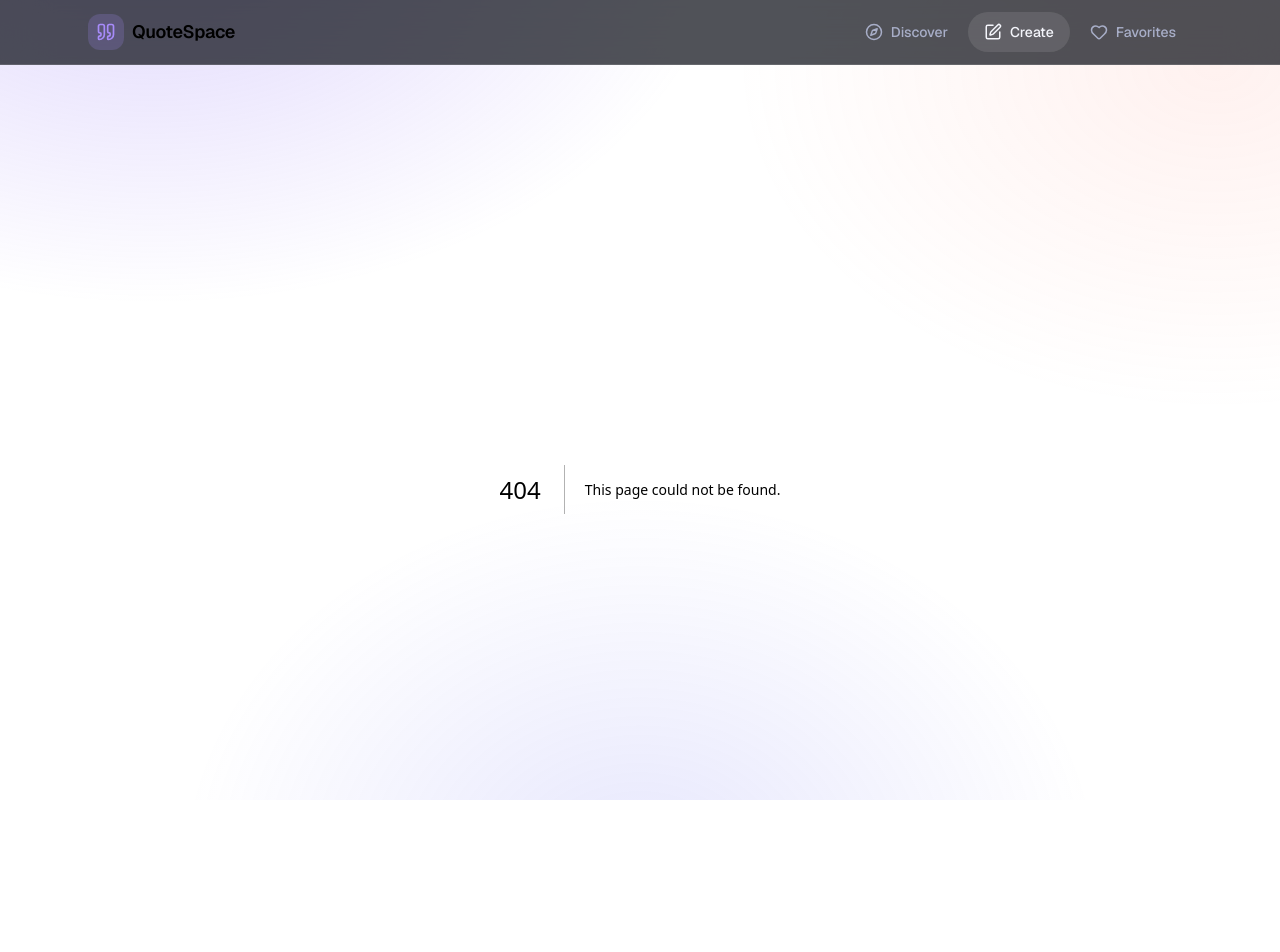
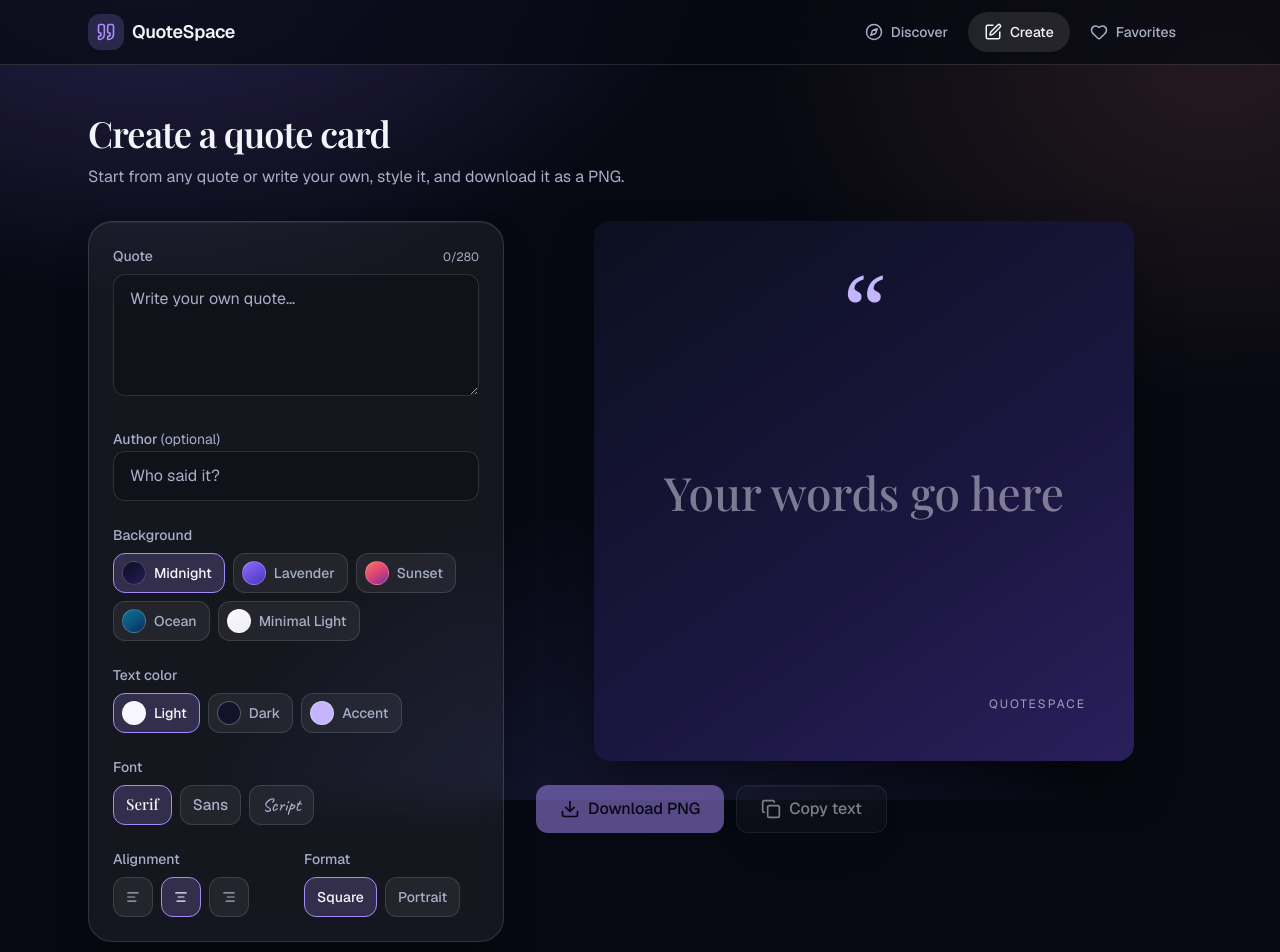
Before and after one commit to abdirahmanliiban79-arch/Qoutes-app, a Next.js app: page /create in a window 1280 px wide. Before the commit this address had no page. Shown: the top 952 px of the page. Built offline with nearby package versions, Linux system fonts and the light colour scheme; a web font is replaced by a local one.

Commit message:
feat: add quote card editor and create page

```diff
--- /dev/null
+++ b/src/app/create/page.tsx
@@ -0,0 +1,21 @@
+import type { Metadata } from "next";
+import { Suspense } from "react";
+import CreatorLoader from "@/components/creator/CreatorLoader";
+
+export const metadata: Metadata = { title: "Create a quote card" };
+
+export default function CreatePage() {
+  return (
+    <div className="space-y-8 pt-6">
+      <header>
+        <h1 className="font-serif text-4xl font-semibold tracking-tight">Create a quote card</h1>
+        <p className="mt-3 max-w-xl text-muted">
+          Start from any quote or write your own, style it, and download it as a PNG.
+        </p>
+      </header>
+      <Suspense fallback={<div aria-hidden className="glass h-96 animate-pulse rounded-3xl" />}>
+        <CreatorLoader />
+      </Suspense>
+    </div>
+  );
+}
--- /dev/null
+++ b/src/components/creator/CreatorLoader.tsx
@@ -0,0 +1,11 @@
+"use client";
+
+import { useSearchParams } from "next/navigation";
+import { getQuoteById } from "@/lib/quote-utils";
+import QuoteCardEditor from "./QuoteCardEditor";
+
+/** Reads `?quote=<id>`; unknown or missing ids fall back to a blank editor. */
+export default function CreatorLoader() {
+  const quote = getQuoteById(useSearchParams().get("quote"));
+  return <QuoteCardEditor key={quote?.id ?? "blank"} initialQuote={quote} />;
+}
--- /dev/null
+++ b/src/components/creator/QuoteCardEditor.tsx
@@ -0,0 +1,218 @@
+"use client";
+
+import { AlignCenter, AlignLeft, AlignRight, type LucideIcon } from "lucide-react";
+import { useRef, useState, type ReactNode } from "react";
+import type { Quote } from "@/types/quote";
+import {
+  BACKGROUNDS,
+  FONTS,
+  FORMATS,
+  MAX_AUTHOR_LENGTH,
+  MAX_QUOTE_LENGTH,
+  resolveTextColor,
+  type Alignment,
+  type BackgroundId,
+  type CardSettings,
+  type FontId,
+  type FormatId,
+  type TextTone,
+} from "./card-options";
+import ExportActions from "./ExportActions";
+import QuoteCardPreview from "./QuoteCardPreview";
+
+const ALIGNMENTS: { id: Alignment; label: string; icon: LucideIcon }[] = [
+  { id: "left", label: "Align left", icon: AlignLeft },
+  { id: "center", label: "Align center", icon: AlignCenter },
+  { id: "right", label: "Align right", icon: AlignRight },
+];
+
+const TONES: { id: TextTone; label: string }[] = [
+  { id: "light", label: "Light" },
+  { id: "dark", label: "Dark" },
+  { id: "accent", label: "Accent" },
+];
+
+function Field({ label, children }: { label: string; children: ReactNode }) {
+  return (
+    <div role="group" aria-label={label} className="space-y-2">
+      <p className="text-sm font-medium text-muted">{label}</p>
+      {children}
+    </div>
+  );
+}
+
+function optionClass(selected: boolean) {
+  return `inline-flex h-10 items-center justify-center gap-2 rounded-xl border px-3 text-sm font-medium transition-colors ${
+    selected
+      ? "border-violet bg-violet/20 text-ink"
+      : "border-glass-border bg-glass text-muted hover:bg-glass-strong hover:text-ink"
+  }`;
+}
+
+const inputClass =
+  "w-full rounded-xl border border-glass-border bg-black/20 px-4 py-3 text-ink placeholder:text-muted";
+
+export default function QuoteCardEditor({ initialQuote }: { initialQuote?: Quote }) {
+  const [settings, setSettings] = useState<CardSettings>({
+    text: initialQuote?.text ?? "",
+    author: initialQuote?.author ?? "",
+    background: "midnight",
+    tone: "light",
+    font: "serif",
+    align: "center",
+    format: "square",
+  });
+  const cardRef = useRef<HTMLDivElement>(null);
+
+  const update = <K extends keyof CardSettings>(key: K, value: CardSettings[K]) =>
+    setSettings((current) => ({ ...current, [key]: value }));
+
+  const chooseBackground = (background: BackgroundId) =>
+    setSettings((current) => ({
+      ...current,
+      background,
+      // Keep text readable: pick the preset's natural text tone unless accent is chosen.
+      tone: current.tone === "accent" ? "accent" : BACKGROUNDS[background].defaultText,
+    }));
+
+  return (
+    <div className="grid items-start gap-8 lg:grid-cols-[minmax(0,26rem)_minmax(0,1fr)]">
+      <div className="glass space-y-6 rounded-3xl p-5 sm:p-6">
+        <div className="space-y-2">
+          <div className="flex items-baseline justify-between">
+            <label htmlFor="quote-text" className="text-sm font-medium text-muted">
+              Quote
+            </label>
+            <span className="text-xs text-muted" aria-live="polite">
+              {settings.text.length}/{MAX_QUOTE_LENGTH}
+            </span>
+          </div>
+          <textarea
+            id="quote-text"
+            value={settings.text}
+            maxLength={MAX_QUOTE_LENGTH}
+            rows={4}
+            placeholder="Write your own quote…"
+            onChange={(event) => update("text", event.target.value)}
+            className={`${inputClass} resize-y`}
+          />
+        </div>
+
+        <div className="space-y-2">
+          <label htmlFor="quote-author" className="text-sm font-medium text-muted">
+            Author <span className="font-normal">(optional)</span>
+          </label>
+          <input
+            id="quote-author"
+            type="text"
+            value={settings.author}
+            maxLength={MAX_AUTHOR_LENGTH}
+            placeholder="Who said it?"
+            onChange={(event) => update("author", event.target.value)}
+            className={inputClass}
+          />
+        </div>
+
+        <Field label="Background">
+          <div className="flex flex-wrap gap-2">
+            {(Object.keys(BACKGROUNDS) as BackgroundId[]).map((id) => (
+              <button
+                key={id}
+                type="button"
+                aria-pressed={settings.background === id}
+                onClick={() => chooseBackground(id)}
+                className={`${optionClass(settings.background === id)} pl-2`}
+              >
+                <span
+                  aria-hidden
+                  className="size-6 rounded-full border border-white/20"
+                  style={{ background: BACKGROUNDS[id].css }}
+                />
+                {BACKGROUNDS[id].label}
+              </button>
+            ))}
+          </div>
+        </Field>
+
+        <Field label="Text color">
+          <div className="flex flex-wrap gap-2">
+            {TONES.map(({ id, label }) => (
+              <button
+                key={id}
+                type="button"
+                aria-pressed={settings.tone === id}
+                onClick={() => update("tone", id)}
+                className={`${optionClass(settings.tone === id)} pl-2`}
+              >
+                <span
+                  aria-hidden
+                  className="size-6 rounded-full border border-white/30"
+                  style={{ background: resolveTextColor(settings.background, id) }}
+                />
+                {label}
+              </button>
+            ))}
+          </div>
+        </Field>
+
+        <Field label="Font">
+          <div className="flex flex-wrap gap-2">
+            {(Object.keys(FONTS) as FontId[]).map((id) => (
+              <button
+                key={id}
+                type="button"
+                aria-pressed={settings.font === id}
+                onClick={() => update("font", id)}
+                className={optionClass(settings.font === id)}
+                style={{ fontFamily: FONTS[id].family, fontSize: `${FONTS[id].scale > 1 ? 1.15 : 0.95}rem` }}
+              >
+                {FONTS[id].label}
+              </button>
+            ))}
+          </div>
+        </Field>
+
+        <div className="grid gap-6 sm:grid-cols-2 sm:gap-4">
+          <Field label="Alignment">
+            <div className="flex gap-2">
+              {ALIGNMENTS.map(({ id, label, icon: Icon }) => (
+                <button
+                  key={id}
+                  type="button"
+                  aria-label={label}
+                  title={label}
+                  aria-pressed={settings.align === id}
+                  onClick={() => update("align", id)}
+                  className={`${optionClass(settings.align === id)} w-10 px-0`}
+                >
+                  <Icon aria-hidden className="size-[18px]" />
+                </button>
+              ))}
+            </div>
+          </Field>
+
+          <Field label="Format">
+            <div className="flex gap-2">
+              {(Object.keys(FORMATS) as FormatId[]).map((id) => (
+                <button
+                  key={id}
+                  type="button"
+                  aria-pressed={settings.format === id}
+                  onClick={() => update("format", id)}
+                  className={optionClass(settings.format === id)}
+                >
+                  {FORMATS[id].label}
+                </button>
+              ))}
+            </div>
+          </Field>
+        </div>
+      </div>
+
+      <div className="min-w-0 space-y-6 lg:sticky lg:top-24">
+        <QuoteCardPreview settings={settings} cardRef={cardRef} />
+        <ExportActions cardRef={cardRef} text={settings.text} author={settings.author} />
+      </div>
+    </div>
+  );
+}
```
